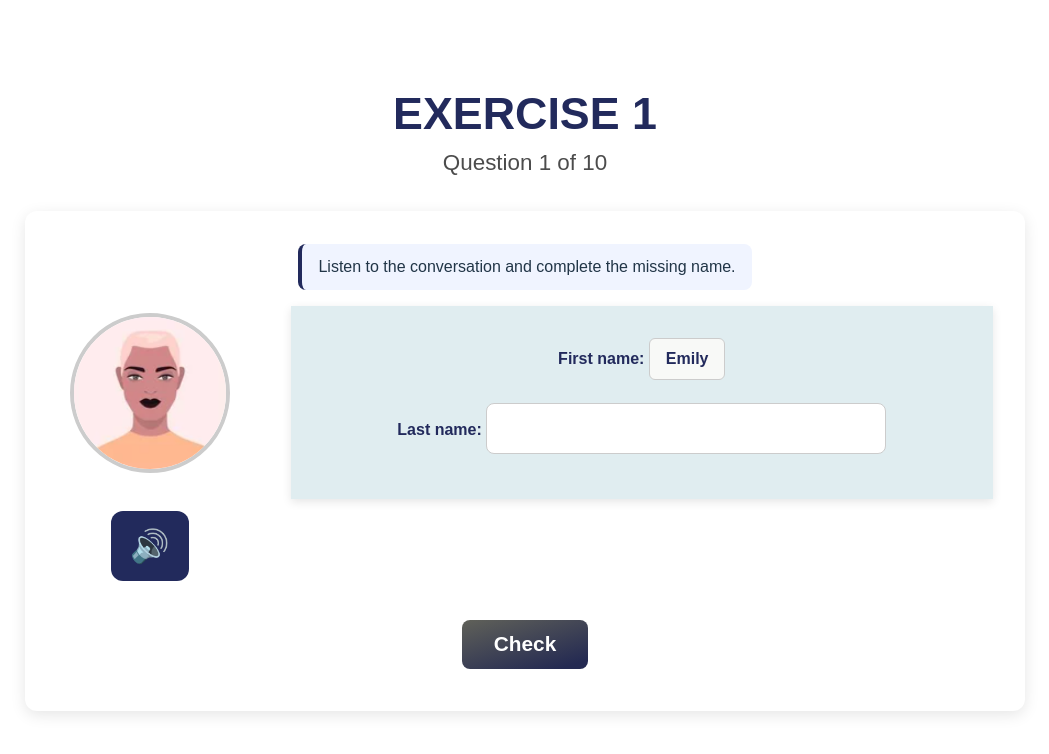
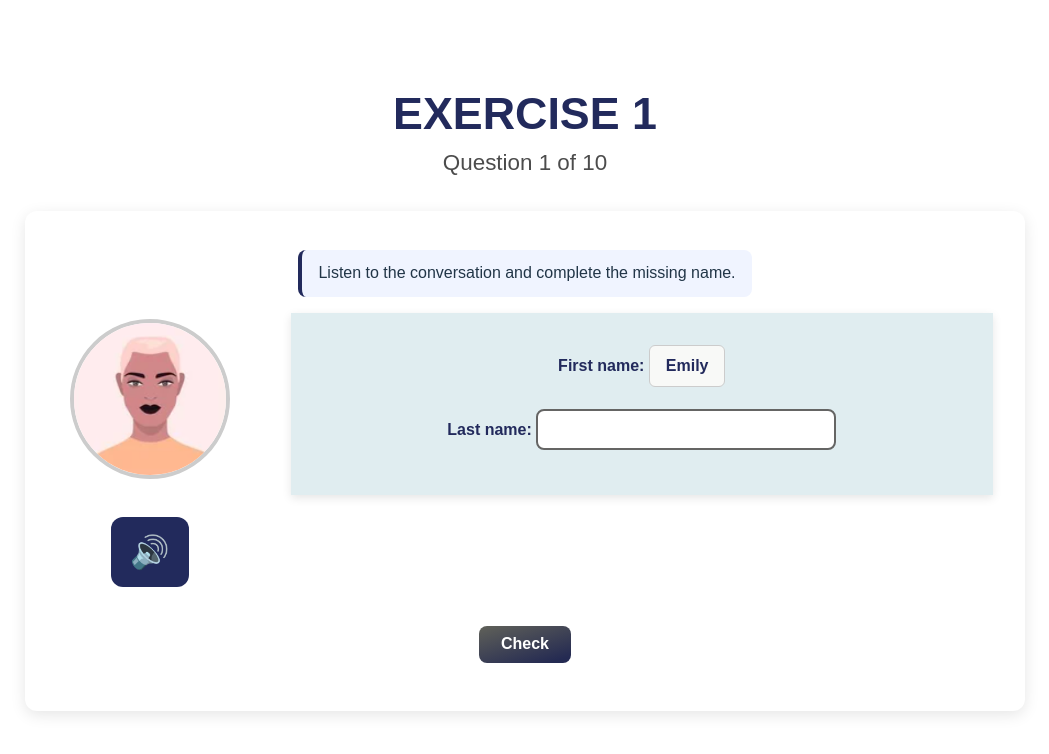
Before and after one commit to claretd23/SysEngLearn-vercel, a React (Vite) app: page /ejercicio/A1/1/1/1 in a window 1280 px wide. Shown: the top 754 px of the page, without its empty margins (115-1164 px from the left). Built offline with nearby package versions, Linux system fonts and the light colour scheme.

Commit message:
quitar emo

```diff
--- a/src/pages/ejercicios/A1/ejercicios.css
+++ b/src/pages/ejercicios/A1/ejercicios.css
@@ -546,42 +546,3 @@
 .respuesta-feedback.incorrecta {
   color: #e74c3c; /* rojo */
 }
-
-/* === INPUT Y BOTONES === */
-.input-box {
-  display: flex;
-  justify-content: center;
-  gap: 1rem;
-  margin: 1rem 0;
-}
-
-.input-respuesta {
-  font-size: 1.3rem;
-  padding: 0.8rem 1rem;
-  border-radius: 8px;
-  border: 1px solid #ccc;
-  flex: 1;
-  max-width: 400px;
-}
-
-.ejercicio-btn {
-  font-size: 1.3rem;
-  padding: 0.8rem 2rem;
-  border-radius: 8px;
-  background-color: #222a5c;
-  color: white;
-  border: none;
-  cursor: pointer;
-  transition: background 0.3s ease;
-}
-
-.ejercicio-btn:hover {
-  background-color: #1a214a;
-}
-
-.botones-box {
-  display: flex;
-  justify-content: center;
-  gap: 1rem;
-  margin-top: 1rem;
-}
```
